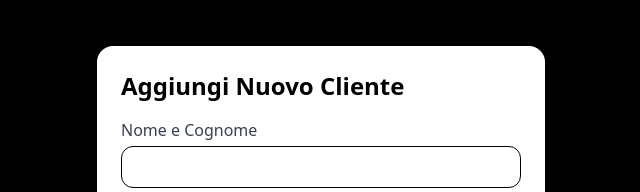
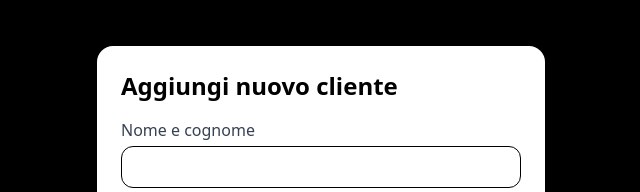
Before and after one commit to AlePiga/ProgettoCSV, a Vue app: page /GestioneClienti in a window 1280 px wide. Both pictures are taken after a click on the button "Nuovo cliente". Shown: the part 153-345 px from the top of the page, without its empty margins (319-959 px from the left). Built offline with nearby package versions, Linux system fonts and the light colour scheme.

Commit message:
Add files via upload

```diff
--- a/src/views/GestioneClienti.vue
+++ b/src/views/GestioneClienti.vue
@@ -1,5 +1,5 @@
 <template>
-  <div class="min-h-screen bg-gray-100 flex items-center justify-center p-6">
+  <div class="min-h-screen bg-gray-100 flex items-center justify-center p-6 select-none">
     <div class="bg-white p-8 rounded-2xl shadow-lg w-full max-w-5xl mx-auto">
       <div class="flex justify-between items-center mb-8">
         <h2 class="text-3xl font-bold">Gestione clienti</h2>
@@ -97,11 +97,11 @@
         class="fixed inset-0 bg-black bg-opacity-50 flex items-center justify-center p-4 z-50"
       >
         <div class="bg-white rounded-2xl shadow-xl p-6 w-full max-w-md">
-          <h3 class="text-2xl font-bold mb-4">Aggiungi Nuovo Cliente</h3>
+          <h3 class="text-2xl font-bold mb-4">Aggiungi nuovo cliente</h3>
 
           <div class="space-y-4">
             <div>
-              <label class="block text-gray-700 mb-1">Nome e Cognome</label>
+              <label class="block text-gray-700 mb-1">Nome e cognome</label>
               <input
                 v-model="newCustomer.name"
                 type="text"
```
